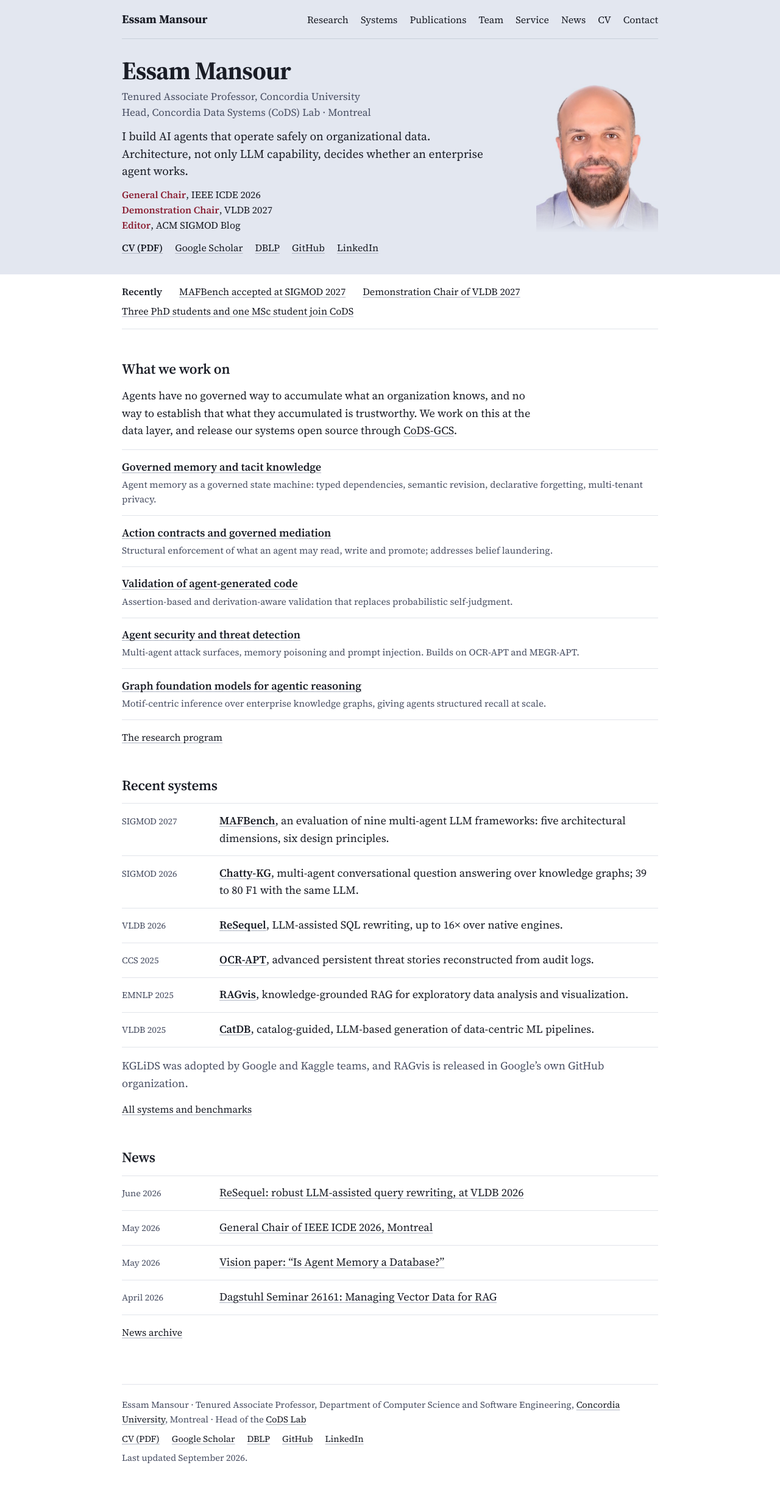
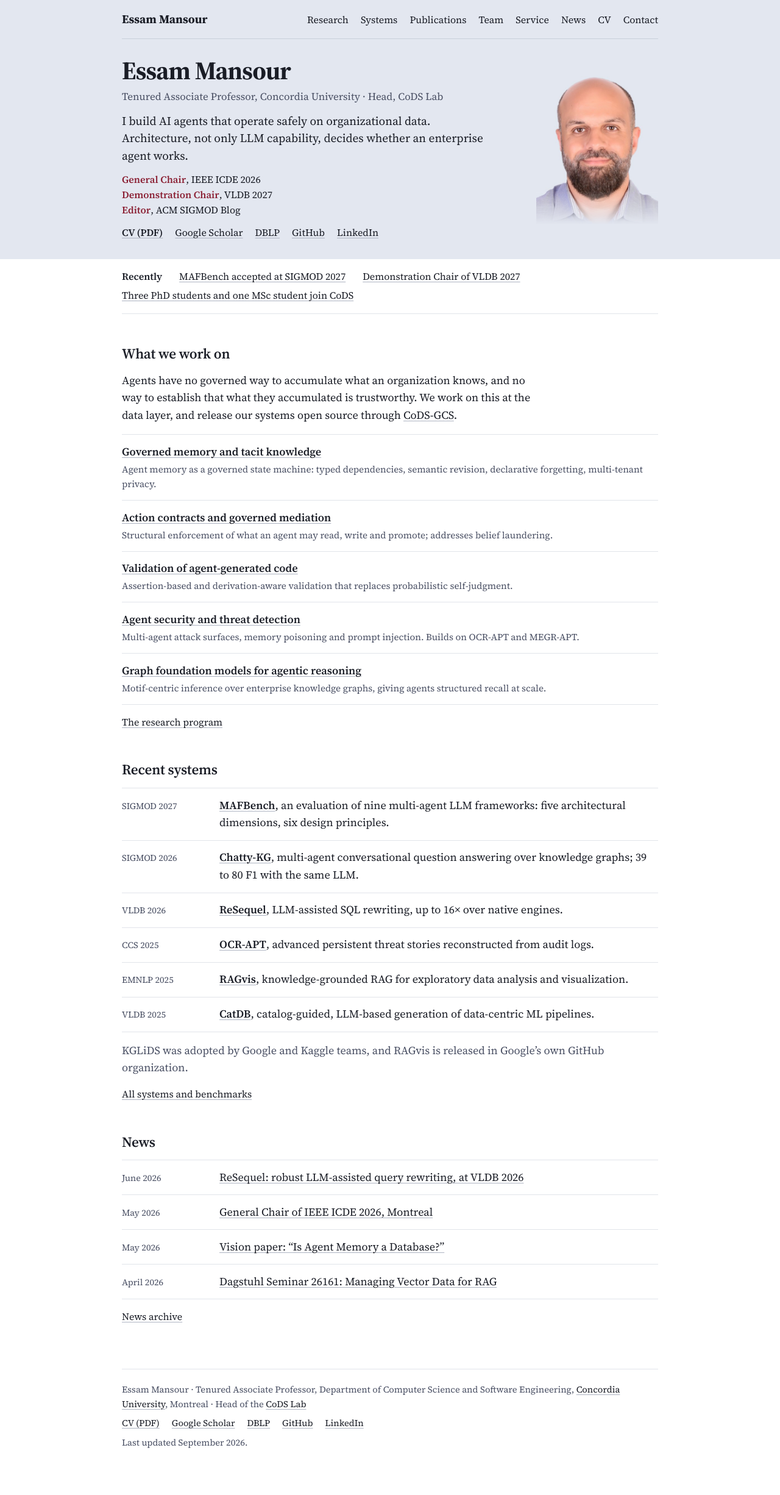
Before and after one commit to mansoure/mansoure.github.io, a Jekyll site: the page built from index.md, in a window 1280 px wide. Shown: the whole page at 61% size. Built offline with Jekyll 4.4.1, drawn with Linux system fonts in a browser that asks for light colours; after the commit the page ends 2426 px from its top, so only the background shows below that.

Commit message:
Merge the two affiliation lines in the home hero into one
Co-Authored-By: Claude Opus 5.5 <noreply@anthropic.com>
Claude-Session: https://claude.ai/code/session_01RYy8jtiw3e4scmvjkk2e4y

```diff
--- a/_includes/hero.html
+++ b/_includes/hero.html
@@ -1,7 +1,7 @@
 <section class="hero" aria-label="Introduction">
   <div class="hero-text">
     <h1>Essam Mansour</h1>
-    <p class="affil">Tenured Associate Professor, Concordia University<br>Head, Concordia Data Systems (CoDS) Lab · Montreal</p>
+    <p class="affil">Tenured Associate Professor, Concordia University · Head, <abbr title="Concordia Data Systems">CoDS</abbr> Lab</p>
     <p class="statement">I build AI agents that operate safely on organizational data. Architecture, not only LLM capability, decides whether an enterprise agent works.</p>
     <ul class="roles" aria-label="Current roles">
       <li><strong>General Chair</strong>, IEEE ICDE 2026</li>
--- a/css/site.css
+++ b/css/site.css
@@ -57,6 +57,7 @@ strong, b { font-weight: 600; }
 blockquote { margin: 1rem 0; padding: 0 0 0 1rem; border-left: 1px solid var(--rule); color: var(--sub); }
 code { font-size: .88em; background: #f3f4f7; padding: .05rem .3rem; border-radius: 3px; }
 address { font-style: normal; }
+abbr[title] { text-decoration: none; }
 
 #main { padding-top: 2.75rem; }
 .home #main { padding-top: 0; }
```
